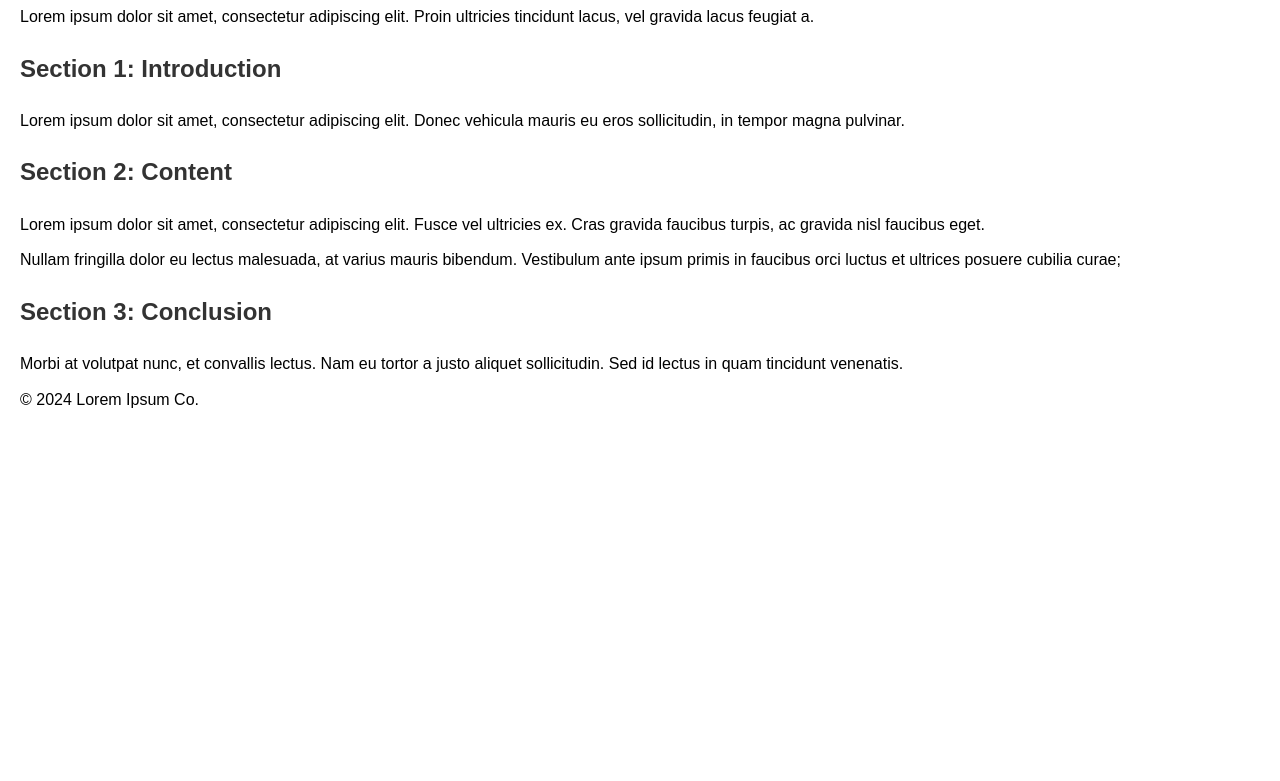
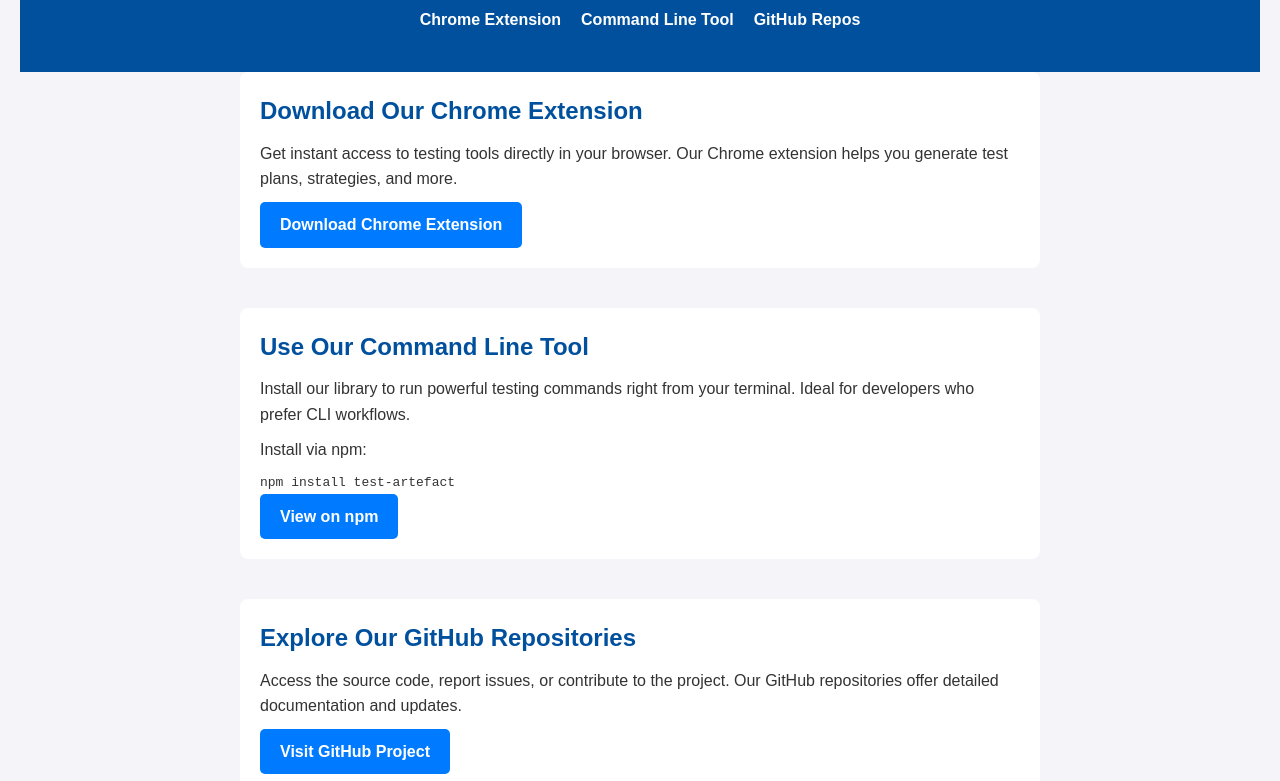
Before and after one commit to test-artifacts/artifacts-test-site, a plain HTML site: page index.html in a window 1280 px wide. Shown: the part 110-891 px from the top of the page. Before the commit the page ends 800 px from the top, so only its background shows below. Drawn offline with Linux system fonts and the light colour scheme.

Commit message:
improving styles

```diff
--- a/index.html
+++ b/index.html
@@ -3,37 +3,113 @@
 <head>
     <meta charset="UTF-8">
     <meta name="viewport" content="width=device-width, initial-scale=1.0">
-    <title>Test Artefacts</title>
+    <title>Test Artefacts - Enhance Your Testing Workflow</title>
     <style>
-        body { font-family: Arial, sans-serif; margin: 0; padding: 20px; line-height: 1.6; }
-        h1, h2, h3 { color: #333; }
+        /* Reset some basic styles */
+        * { margin: 0; padding: 0; box-sizing: border-box; }
+
+        /* Base styles */
+        body {
+            font-family: Arial, sans-serif;
+            line-height: 1.6;
+            color: #333;
+            background-color: #f4f4f9;
+            padding: 0 20px;
+        }
+        h1, h2, h3 { color: #00509e; }
+        a { color: #007bff; text-decoration: none; }
+        a:hover { text-decoration: underline; }
         p { margin: 10px 0; }
+
+        /* Layout styles */
+        header, footer {
+            background-color: #00509e;
+            color: #fff;
+            padding: 20px;
+            text-align: center;
+        }
+        header h1 { margin-bottom: 10px; }
+        nav {
+            display: flex;
+            justify-content: center;
+            gap: 20px;
+            margin-bottom: 20px;
+        }
+        nav a {
+            color: #fff;
+            font-weight: bold;
+        }
+        main { max-width: 800px; margin: 0 auto; padding-bottom: 20px; }
+        section { margin-bottom: 40px; padding: 20px; background: #ffffff; border-radius: 8px; }
+        footer p { margin: 10px 0; }
+
+        /* Button styles */
+        .btn {
+            display: inline-block;
+            padding: 10px 20px;
+            background-color: #007bff;
+            color: #fff;
+            border: none;
+            border-radius: 5px;
+            font-weight: bold;
+            transition: background-color 0.3s ease;
+        }
+        .btn:hover {
+            background-color: #00509e;
+            cursor: pointer;
+        }
+
+        /* Media query for smaller screens */
+        @media (max-width: 600px) {
+            nav {
+                flex-direction: column;
+                gap: 10px;
+            }
+        }
     </style>
 </head>
 <body>
+    <!-- Header Section -->
     <header>
-        <h1>Lorem Ipsum Sample Page</h1>
-        <p>Lorem ipsum dolor sit amet, consectetur adipiscing elit. Proin ultricies tincidunt lacus, vel gravida lacus feugiat a.</p>
+        <h1>Test Artefacts</h1>
+        <p>Accelerate your testing process with efficient test artefacts generation tools.</p>
+        <nav>
+            <a href="#extension">Chrome Extension</a>
+            <a href="#cli">Command Line Tool</a>
+            <a href="#github">GitHub Repos</a>
+        </nav>
     </header>
 
-    <section>
-        <h2>Section 1: Introduction</h2>
-        <p>Lorem ipsum dolor sit amet, consectetur adipiscing elit. Donec vehicula mauris eu eros sollicitudin, in tempor magna pulvinar.</p>
-    </section>
+    <!-- Main Content -->
+    <main>
+        <!-- Chrome Extension Section -->
+        <section id="extension">
+            <h2>Download Our Chrome Extension</h2>
+            <p>Get instant access to testing tools directly in your browser. Our Chrome extension helps you generate test plans, strategies, and more.</p>
+            <a href="https://chrome.google.com/webstore" target="_blank" class="btn">Download Chrome Extension</a>
+        </section>
 
-    <section>
-        <h2>Section 2: Content</h2>
-        <p>Lorem ipsum dolor sit amet, consectetur adipiscing elit. Fusce vel ultricies ex. Cras gravida faucibus turpis, ac gravida nisl faucibus eget.</p>
-        <p>Nullam fringilla dolor eu lectus malesuada, at varius mauris bibendum. Vestibulum ante ipsum primis in faucibus orci luctus et ultrices posuere cubilia curae;</p>
-    </section>
+        <!-- Command Line Tool Section -->
+        <section id="cli">
+            <h2>Use Our Command Line Tool</h2>
+            <p>Install our library to run powerful testing commands right from your terminal. Ideal for developers who prefer CLI workflows.</p>
+            <p>Install via npm:</p>
+            <pre><code>npm install test-artefact</code></pre>
+            <a href="https://www.npmjs.com/package/test-artefact/" target="_blank" class="btn">View on npm</a>
+        </section>
 
-    <section>
-        <h2>Section 3: Conclusion</h2>
-        <p>Morbi at volutpat nunc, et convallis lectus. Nam eu tortor a justo aliquet sollicitudin. Sed id lectus in quam tincidunt venenatis.</p>
-    </section>
+        <!-- GitHub Repositories Section -->
+        <section id="github">
+            <h2>Explore Our GitHub Repositories</h2>
+            <p>Access the source code, report issues, or contribute to the project. Our GitHub repositories offer detailed documentation and updates.</p>
+            <a href="https://github.com/test-artefacts" target="_blank" class="btn">Visit GitHub Project</a>
+        </section>
+    </main>
 
+    <!-- Footer Section -->
     <footer>
-        <p>&copy; 2024 Lorem Ipsum Co.</p>
+        <p>&copy; 2024 Test Artefacts Co. All rights reserved.</p>
+        <p><a href="https://www.testartefacts.com/privacy-policy" style="color: #fff;">Privacy Policy</a> | <a href="https://www.testartefacts.com/terms-of-service" style="color: #fff;">Terms of Service</a></p>
     </footer>
 </body>
 </html>
```
